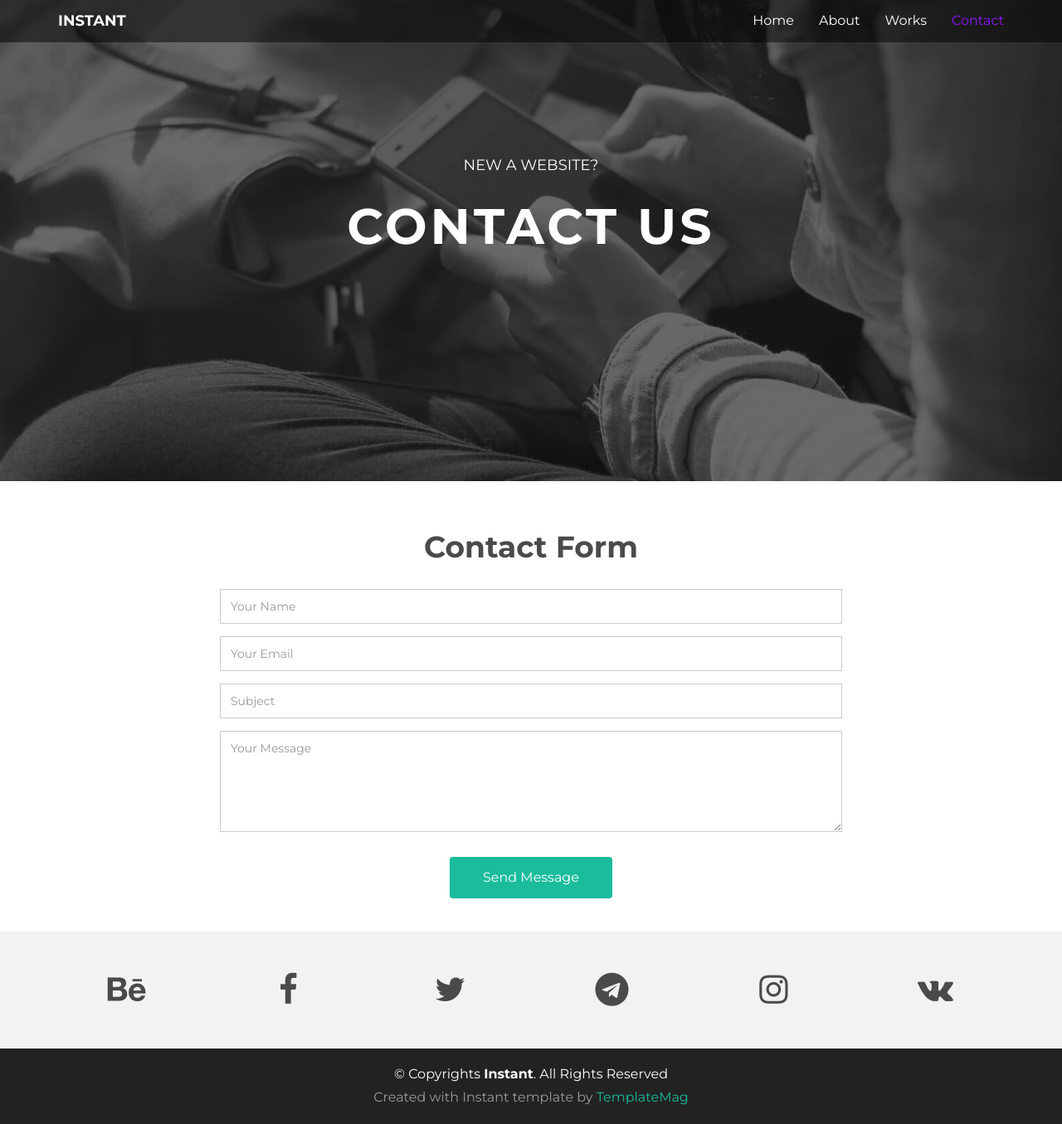
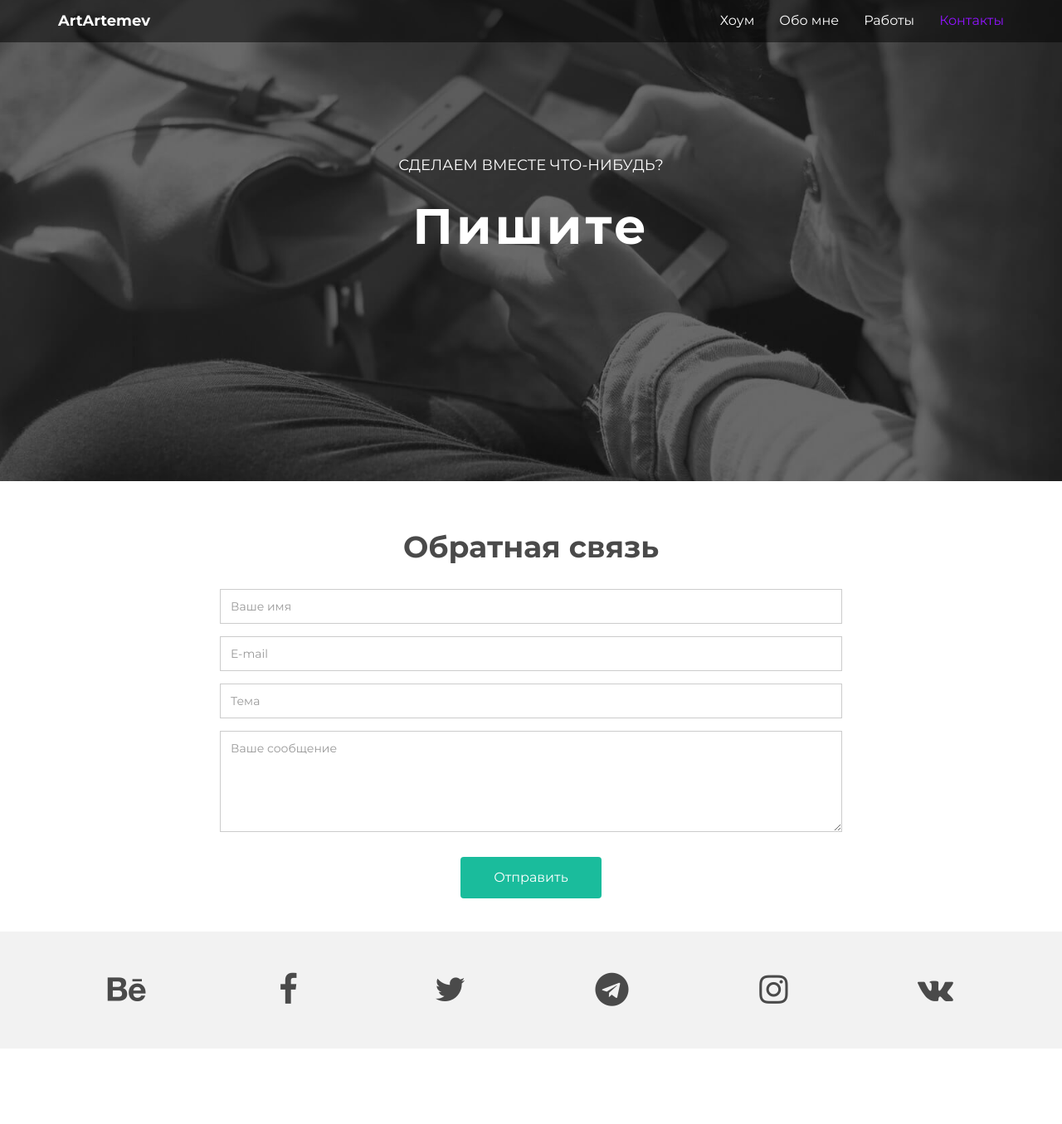
Before and after one commit to artartemev/site, a plain HTML site: page contact.html in a window 1280 px wide. Shown: the whole page at 83% size. After the commit the page ends 1264 px from the top, so only its background shows below. Drawn offline with Linux system fonts and the light colour scheme.

Commit message:
big changes

```diff
--- a/contact.html
+++ b/contact.html
@@ -2,7 +2,7 @@
 <html lang="en">
 <head>
   <meta charset="utf-8">
-  <title>Instant - Bootstrap Personal Template</title>
+  <title>Контакты</title>
   <meta content="width=device-width, initial-scale=1.0" name="viewport">
   <meta content="" name="keywords">
   <meta content="" name="description">
@@ -43,14 +43,14 @@
             <span class="icon-bar"></span>
             <span class="icon-bar"></span>
           </button>
-        <a class="navbar-brand" href="index.html">INSTANT</a>
+        <a class="navbar-brand" href="index.html">ArtArtemev</a>
       </div>
       <div class="navbar-collapse collapse">
         <ul class="nav navbar-nav navbar-right">
-          <li><a href="index.html">Home</a></li>
-          <li><a href="about.html">About</a></li>
-          <li><a href="works.html" class="smoothscroll">Works</a></li>
-          <li class="active"><a href="contact.html" class="smoothscroll">Contact</a></li>
+          <li><a href="index.html">Хоум</a></li>
+          <li><a href="about.html">Обо мне</a></li>
+          <li><a href="http://behance.net/artartemev" target="_blank" class="smoothscroll">Работы</a></li>
+          <li class="active"><a href="contact.html" class="smoothscroll">Контакты</a></li>
         </ul>
       </div>
       <!--/.nav-collapse -->
@@ -62,8 +62,8 @@
     <div class="container">
       <div class="row">
         <div class="col-lg-6 col-lg-offset-3">
-          <h4>NEW A WEBSITE?</h4>
-          <h1>CONTACT US</h1>
+          <h4>СДЕЛАЕМ ВМЕСТЕ ЧТО-НИБУДЬ?</h4>
+          <h1>Пишите</h1>
         </div>
       </div>
     </div>
@@ -74,34 +74,34 @@
     <div class="container">
       <div class="row">
         <div class="col-md-8 col-md-offset-2">
-          <h2 class="centered">Contact Form</h2>
+          <h2 class="centered">Обратная связь</h2>
 
           <form class="contact-form php-mail-form" role="form" action="contactform/contactform.php" method="POST">
 
             <div class="form-group">
-              <input type="name" name="name" class="form-control" id="contact-name" placeholder="Your Name" data-rule="minlen:4" data-msg="Please enter at least 4 chars" >
+              <input type="name" name="name" class="form-control" id="contact-name" placeholder="Ваше имя" data-rule="minlen:4" data-msg="Please enter at least 4 chars" >
               <div class="validate"></div>
             </div>
             <div class="form-group">
-              <input type="email" name="email" class="form-control" id="contact-email" placeholder="Your Email" data-rule="email" data-msg="Please enter a valid email">
+              <input type="email" name="email" class="form-control" id="contact-email" placeholder="E-mail" data-rule="email" data-msg="Please enter a valid email">
               <div class="validate"></div>
             </div>
             <div class="form-group">
-              <input type="text" name="subject" class="form-control" id="contact-subject" placeholder="Subject" data-rule="minlen:4" data-msg="Please enter at least 8 chars of subject">
+              <input type="text" name="subject" class="form-control" id="contact-subject" placeholder="Тема" data-rule="minlen:4" data-msg="Please enter at least 8 chars of subject">
               <div class="validate"></div>
             </div>
 
             <div class="form-group">
-              <textarea class="form-control" name="message" id="contact-message" placeholder="Your Message" rows="5" data-rule="required" data-msg="Please write something for us"></textarea>
+              <textarea class="form-control" name="message" id="contact-message" placeholder="Ваше сообщение" rows="5" data-rule="required" data-msg="Please write something for us"></textarea>
               <div class="validate"></div>
             </div>
 
             <div class="loading"></div>
             <div class="error-message"></div>
-            <div class="sent-message">Your message has been sent. Thank you!</div>
+            <div class="sent-message">Спасибо.</div>
 
             <div class="form-send">
-              <button type="submit" class="btn btn-large">Send Message</button>
+              <button type="submit" class="btn btn-large">Отправить</button>
             </div>
 
           </form>
@@ -137,23 +137,6 @@
     </div>
   </div>
 
-  <div id="copyrights">
-    <div class="container">
-      <p>
-        &copy; Copyrights <strong>Instant</strong>. All Rights Reserved
-      </p>
-      <div class="credits">
-        <!--
-          You are NOT allowed to delete the credit link to TemplateMag with free version.
-          You can delete the credit link only if you bought the pro version.
-          Buy the pro version with working PHP/AJAX contact form: https://templatemag.com/instant-bootstrap-personal-template/
-          Licensing information: https://templatemag.com/license/
-        -->
-        Created with Instant template by <a href="https://templatemag.com/">TemplateMag</a>
-      </div>
-    </div>
-  </div>
-  <!-- / copyrights -->
 
   <!-- JavaScript Libraries -->
   <script src="lib/jquery/jquery.min.js"></script>
```
Also changed, not shown: about.html (+31 -28 lines), index.html (+6 -6 lines), img/about.jpg, img/pr02.jpg.
